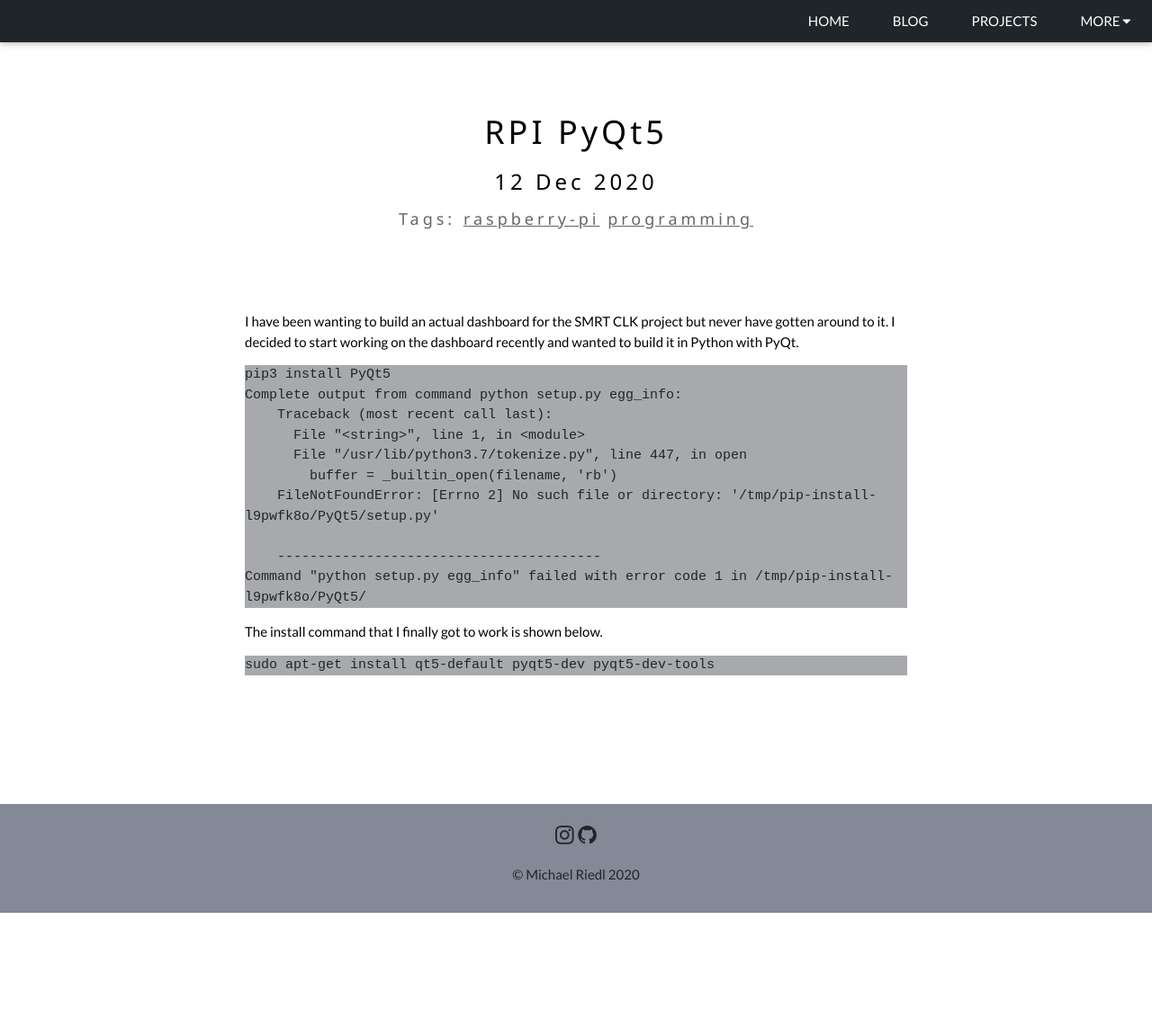
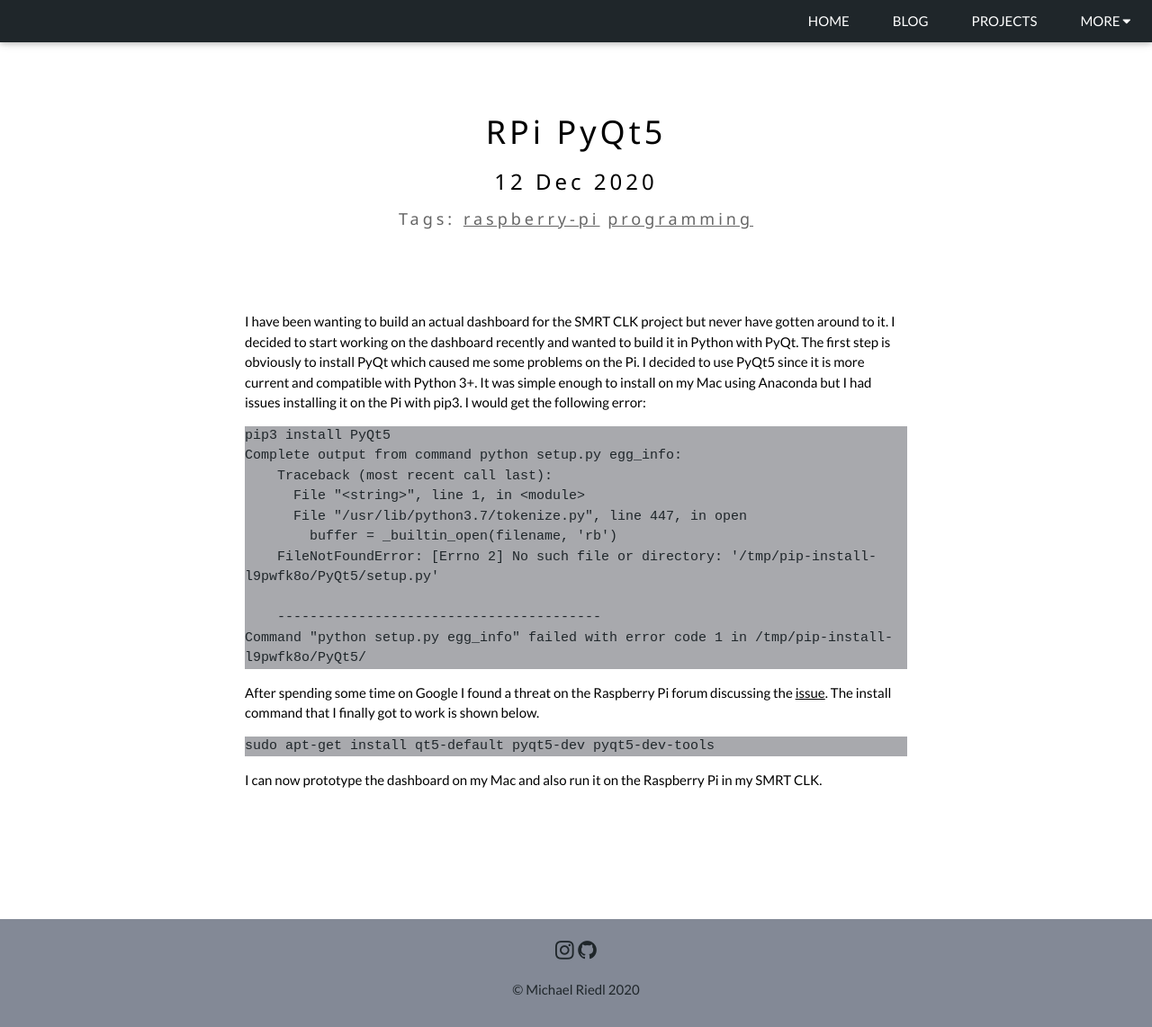
Before and after one commit to michaelriedl/michaelriedl.github.io, a Jekyll site: the page built from _posts/2020-12-12-rpi-pyqt5.md, in a window 1280 px wide and 1142 px high. Shown: the whole window at 90% size. Built offline with Jekyll 4.4.1, drawn with Linux system fonts in a browser that asks for light colours.

Commit message:
Update 2020-12-12-rpi-pyqt5.md

````diff
--- a/_posts/2020-12-12-rpi-pyqt5.md
+++ b/_posts/2020-12-12-rpi-pyqt5.md
@@ -1,13 +1,12 @@
 ---
 layout: blogpost
-title: "RPI PyQt5"
+title: "RPi PyQt5"
 date: 2020-12-12
 tags: raspberry-pi programming
 description: "Installing PyQt5 on Raspberry Pi."
 ---
 
-I have been wanting to build an actual dashboard for the SMRT CLK project but never have gotten around to it. I decided to start working on the dashboard recently and wanted to build it in Python with PyQt.
-
+I have been wanting to build an actual dashboard for the SMRT CLK project but never have gotten around to it. I decided to start working on the dashboard recently and wanted to build it in Python with PyQt. The first step is obviously to install PyQt which caused me some problems on the Pi. I decided to use PyQt5 since it is more current and compatible with Python 3+. It was simple enough to install on my Mac using Anaconda but I had issues installing it on the Pi with pip3. I would get the following error:
 ```
 pip3 install PyQt5
 Complete output from command python setup.py egg_info:
@@ -21,7 +20,9 @@ Complete output from command python setup.py egg_info:
 Command "python setup.py egg_info" failed with error code 1 in /tmp/pip-install-l9pwfk8o/PyQt5/
 ```
 
-The install command that I finally got to work is shown below.
+After spending some time on Google I found a threat on the Raspberry Pi forum discussing the <a href="https://www.raspberrypi.org/forums/viewtopic.php?t=257914" target="_blank">issue</a>. The install command that I finally got to work is shown below.
 ```
 sudo apt-get install qt5-default pyqt5-dev pyqt5-dev-tools
 ```
+
+I can now prototype the dashboard on my Mac and also run it on the Raspberry Pi in my SMRT CLK.
````
